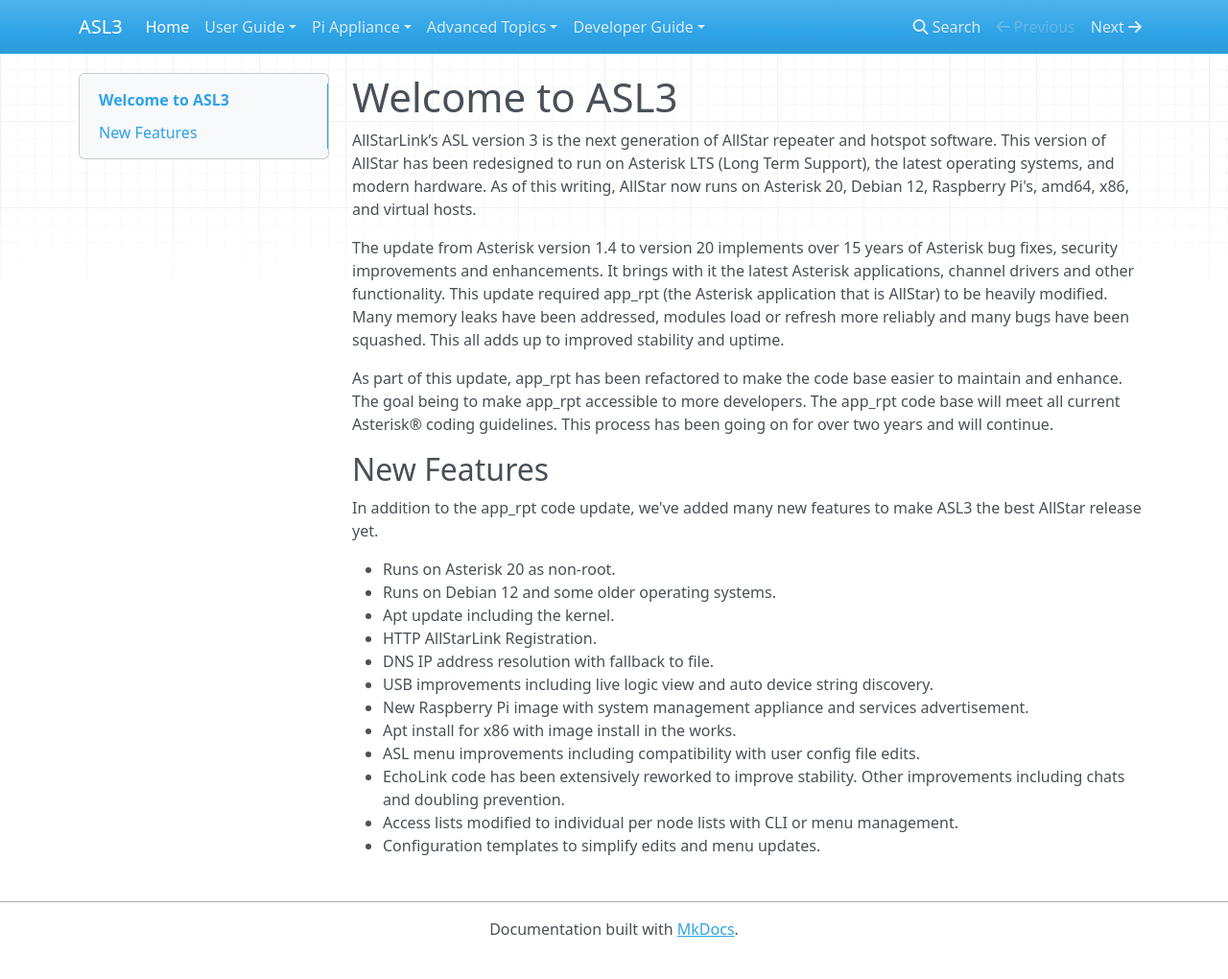
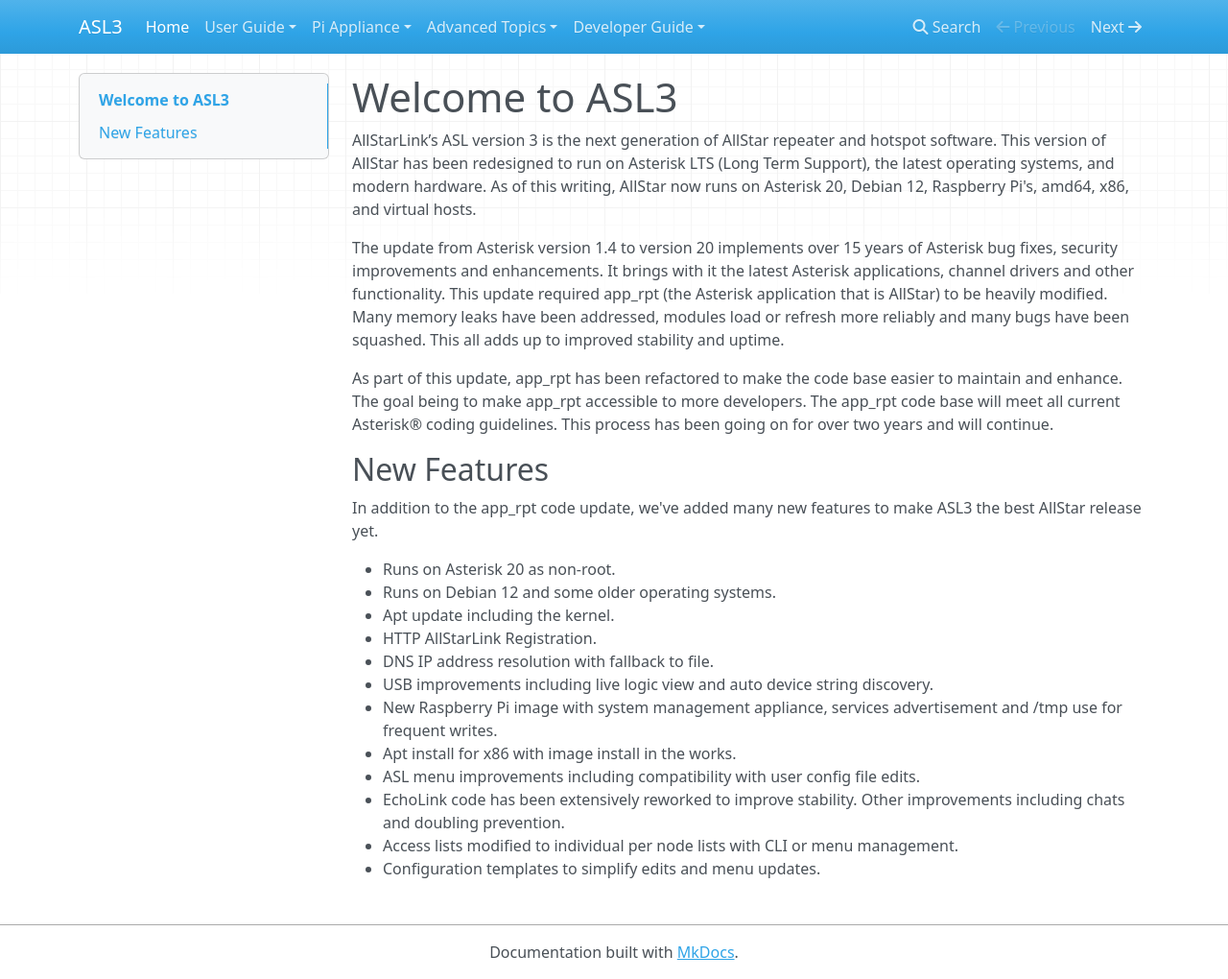
Before and after one commit to AllStarLink/ASL3-Manual, an MkDocs documentation site: the page built from docs/index.md, in a window 1280 px wide and 1020 px high. Shown: the whole window at 96% size. Built offline with MkDocs 1.6.1, drawn with Linux system fonts in a browser that asks for light colours; nearby versions of some CDN libraries.

Commit message:
Update index.md
Add RPi image uses /tmp for frequent writes.

```diff
--- a/docs/index.md
+++ b/docs/index.md
@@ -16,7 +16,7 @@
  - HTTP AllStarLink Registration.
  - DNS IP address resolution with fallback to file.
  - USB improvements including live logic view and auto device string discovery.
- - New Raspberry Pi image with system management appliance and services advertisement.
+ - New Raspberry Pi image with system management appliance, services advertisement and /tmp use for frequent writes.
  - Apt install for x86 with image install in the works.
  - ASL menu improvements including compatibility with user config file edits.
  - EchoLink code has been extensively reworked to improve stability. Other improvements including chats and doubling prevention.
```
